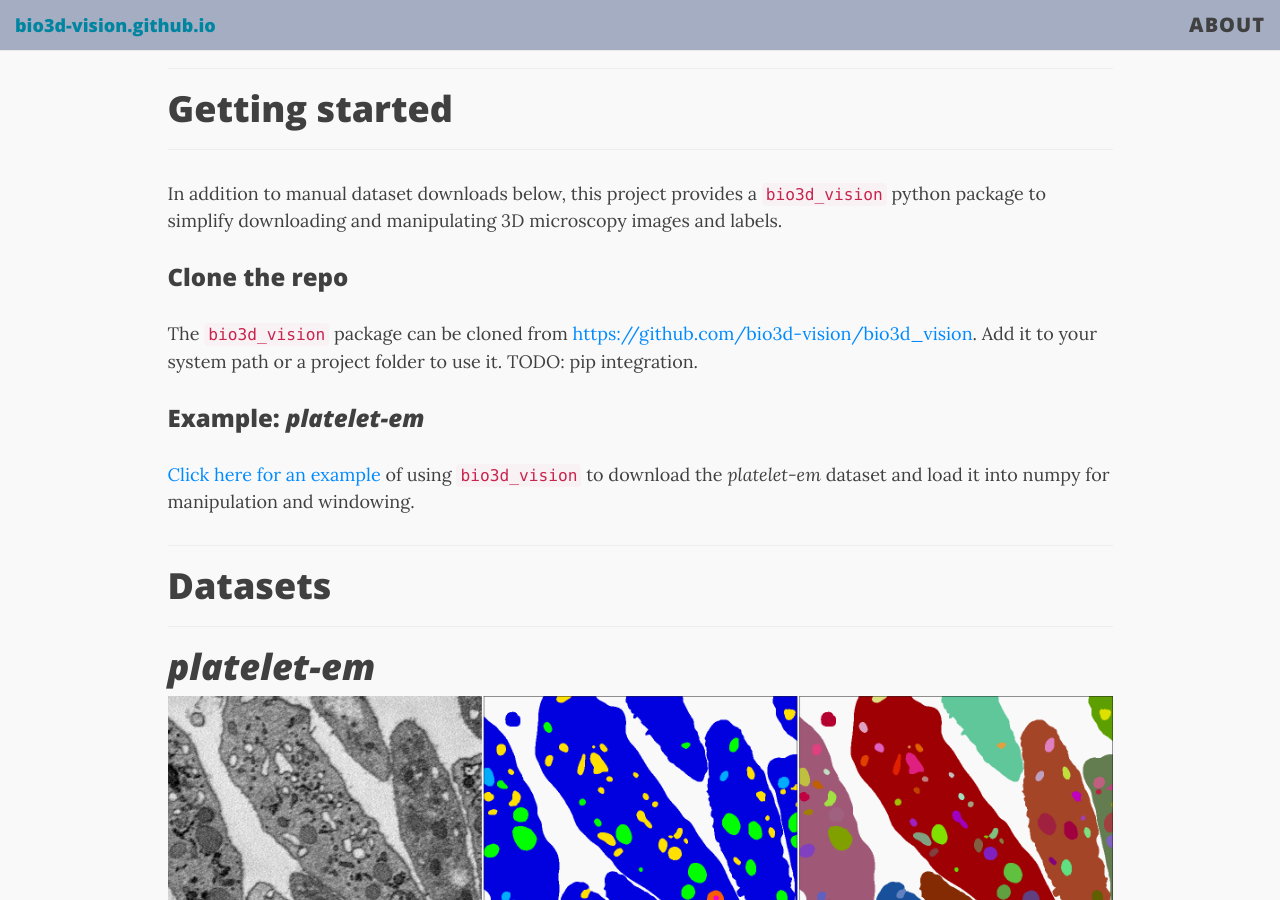
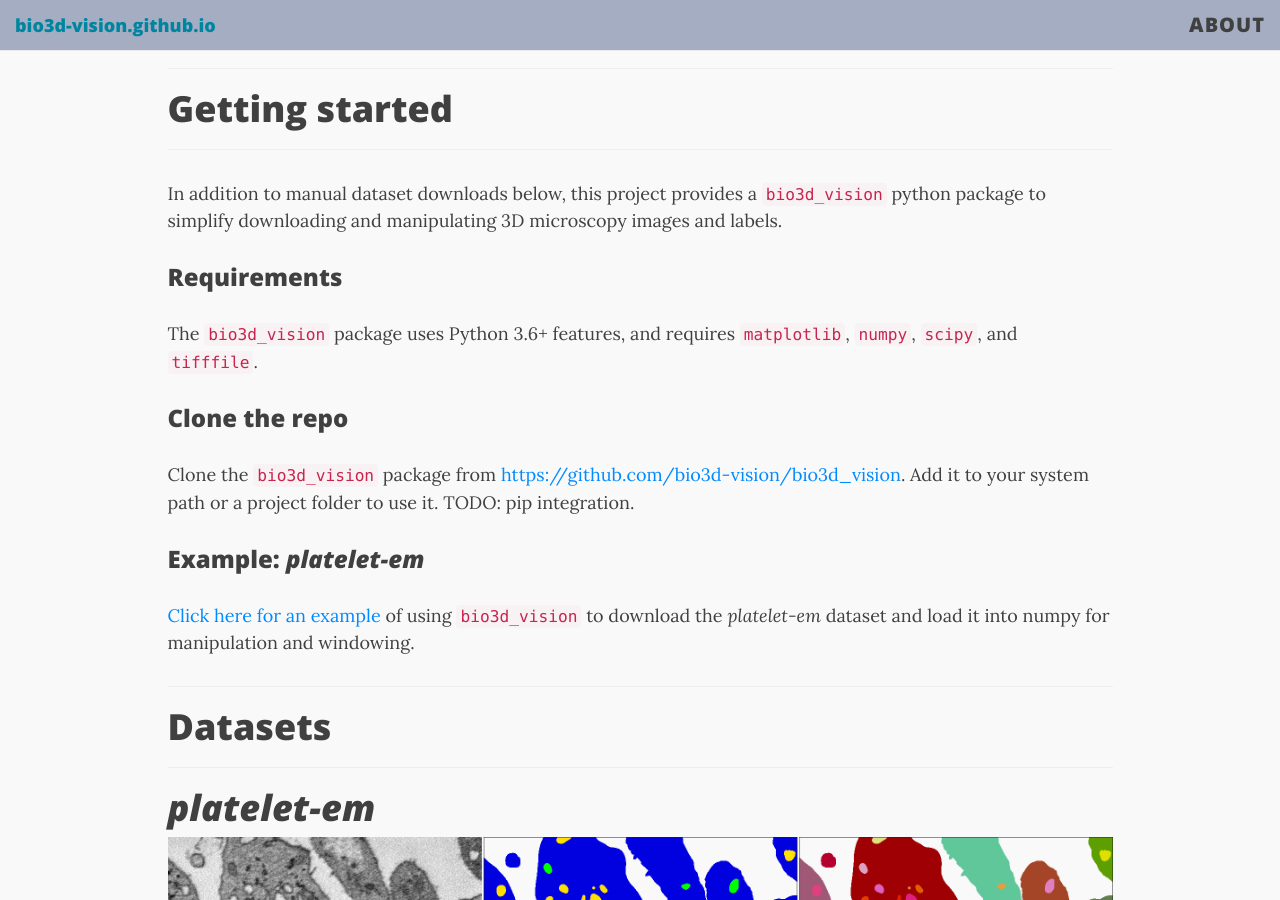
Before and after one commit to bio3d-vision/bio3d-vision.github.io, a Jekyll site: the page built from index.html, in a window 1280 px wide and 900 px high, scrolled down 478 px. Built offline with Jekyll 4.4.1, drawn with Linux system fonts in a browser that asks for light colours; nearby versions of some CDN libraries; the list of posts is cut into pages by our own code.

Commit message:
Tweaking main page

```diff
--- a/index.html
+++ b/index.html
@@ -4,14 +4,16 @@
 use-site-title: false
 ---
 
-<p>The <em>bio3d-vision</em> dataset collection's goal is to aggregate high-quality, large-scale 3D biological microscopy datasets whose analyses present challenging computer vision problems of great importance to advancing the state of microscopy.</p>
-<p>The <em>bio3d-vision</em> project is organized by <a href="about-lcimb/">LCIMB</a>, a part of <a href="https://www.nibib.nih.gov/">NIH/NIBIB</a>.</p>
+<p>The <strong>bio3d-vision</strong> dataset collection's goal is to aggregate high-quality, large-scale 3D biological microscopy datasets whose analyses present challenging computer vision problems of great importance to advancing the state of microscopy.</p>
+<p>The <strong>bio3d-vision</strong> project is organized by <a href="about-lcimb/">LCIMB</a>, a part of <a href="https://www.nibib.nih.gov/">NIH/NIBIB</a>.</p>
 <hr />
 <h1 id="getting-started">Getting started</h1>
 <hr />
 <p>In addition to manual dataset downloads below, this project provides a <code>bio3d_vision</code> python package to simplify downloading and manipulating 3D microscopy images and labels.</p>
+<h3 id="requirements">Requirements</h3>
+<p>The <code>bio3d_vision</code> package uses Python 3.6+ features, and requires <code>matplotlib</code>, <code>numpy</code>, <code>scipy</code>, and <code>tifffile</code>.</p>
 <h3 id="clone-the-repo">Clone the repo</h3>
-<p>The <code>bio3d_vision</code> package can be cloned from <a href="https://github.com/bio3d-vision/bio3d_vision" class="uri">https://github.com/bio3d-vision/bio3d_vision</a>. Add it to your system path or a project folder to use it. TODO: pip integration.</p>
+<p>Clone the <code>bio3d_vision</code> package from <a href="https://github.com/bio3d-vision/bio3d_vision" class="uri">https://github.com/bio3d-vision/bio3d_vision</a>. Add it to your system path or a project folder to use it. TODO: pip integration.</p>
 <h3 id="example-platelet-em">Example: <em>platelet-em</em></h3>
 <p><a href="examples/example_data_prep.html">Click here for an example</a> of using <code>bio3d_vision</code> to download the <em>platelet-em</em> dataset and load it into numpy for manipulation and windowing.</p>
 <hr />
```
Also changed, not shown: README.md.
